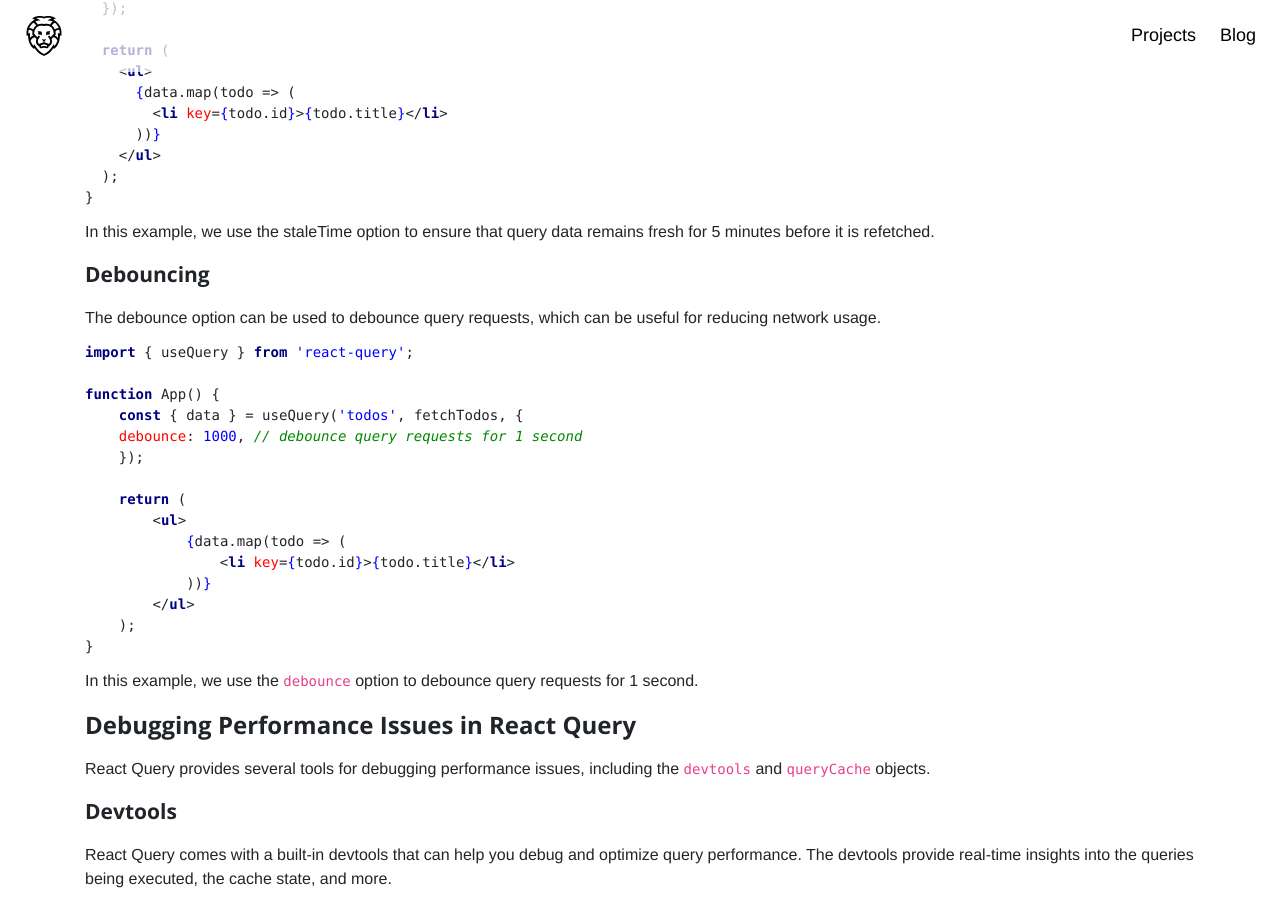
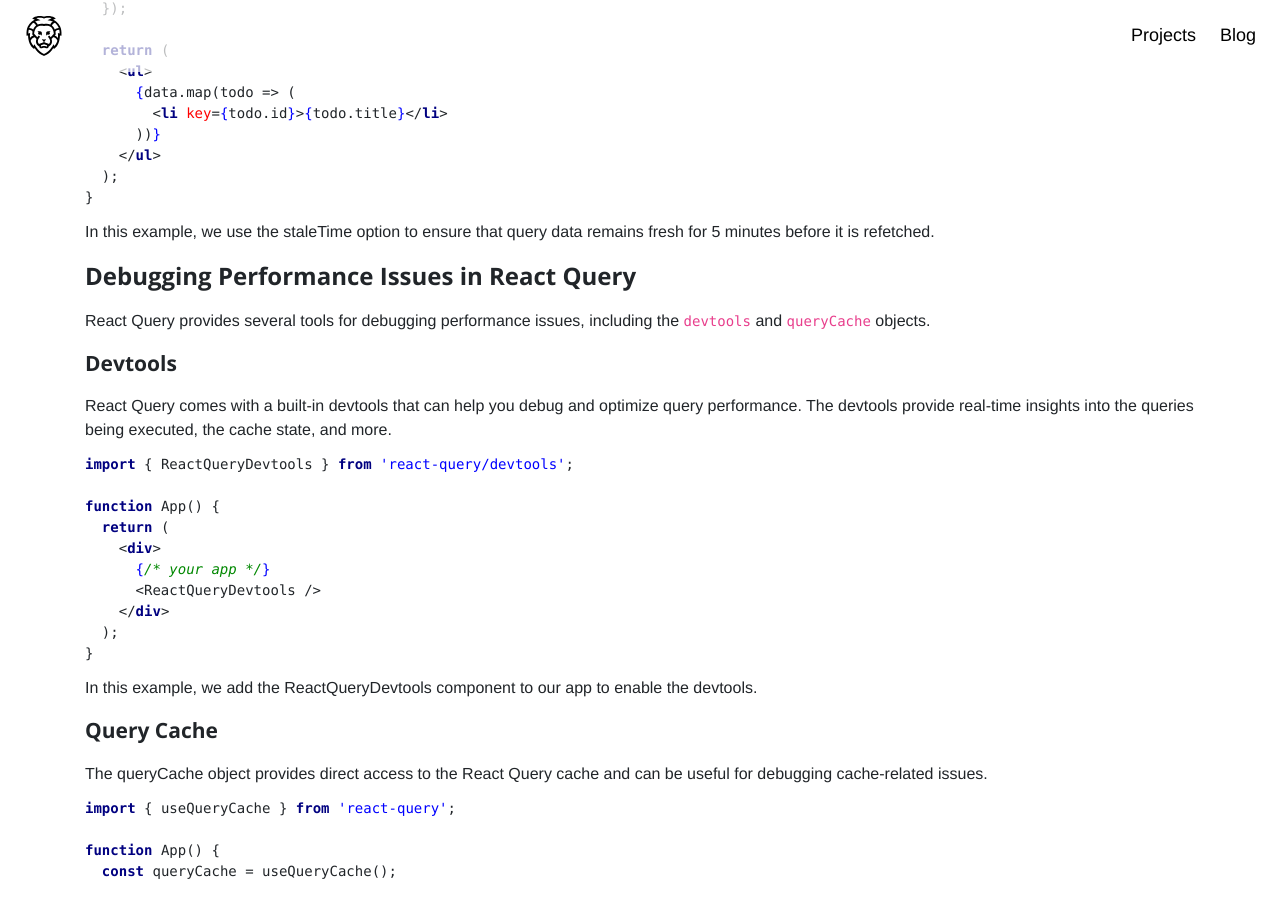
Before and after one commit to jmonterroso/jmonterroso.github.io, a Jekyll site: the page built from _posts/2023-03-24-optimizing-query-performance-in-react-query.md, in a window 1280 px wide and 900 px high, scrolled down 2055 px. Built offline with Jekyll 4.4.1, drawn with Linux system fonts in a browser that asks for light colours; nearby versions of some CDN libraries; comment, search, counter and statistics services are not loaded.

Commit message:
chore: removing debounce section

````diff
--- a/_posts/2023-03-24-optimizing-query-performance-in-react-query.md
+++ b/_posts/2023-03-24-optimizing-query-performance-in-react-query.md
@@ -107,29 +107,6 @@ function App() {
 
 In this example, we use the staleTime option to ensure that query data remains fresh for 5 minutes before it is refetched.
 
-### Debouncing
-The debounce option can be used to debounce query requests, which can be useful for reducing network usage.
-
-```jsx
-import { useQuery } from 'react-query';
-
-function App() {
-    const { data } = useQuery('todos', fetchTodos, {
-    debounce: 1000, // debounce query requests for 1 second
-    });
-
-    return (
-        <ul>
-            {data.map(todo => (
-                <li key={todo.id}>{todo.title}</li>
-            ))}
-        </ul>
-    );
-}
-```
-
-
-In this example, we use the `debounce` option to debounce query requests for 1 second.
 
 ## Debugging Performance Issues in React Query
 
````
